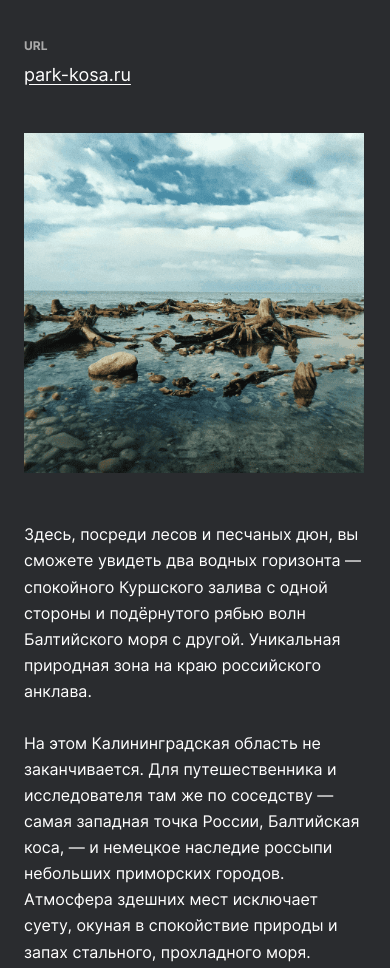
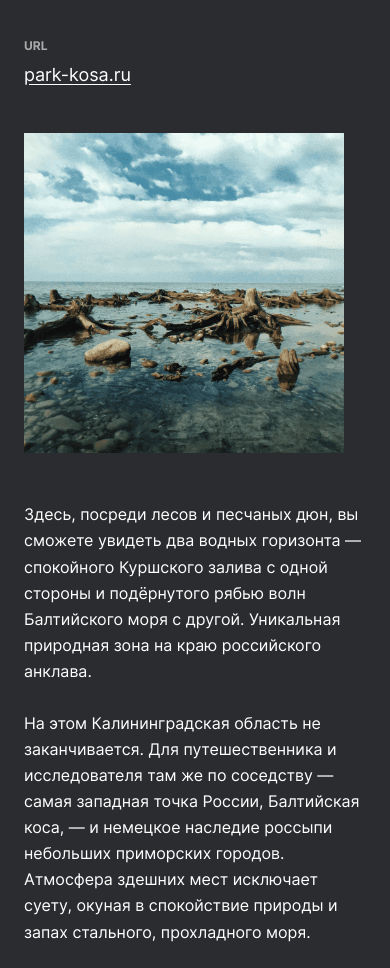
Before and after one commit to cherbot1/3rd-practice-YP-prev, a plain HTML site: page index.html in a window 390 px wide. Shown: the part 5040-6008 px from the top of the page. Drawn offline with Linux system fonts and the light colour scheme.

Commit message:
bug fix vol. 3

```diff
--- a/blocks/cover/__subtitle/cover__subtitle.css
+++ b/blocks/cover/__subtitle/cover__subtitle.css
@@ -5,7 +5,7 @@
     line-height: 1.2;
 }
 
-@media screen and (max-width: 320px) {
+@media screen and (max-width: 440px) {
     .cover__subtitle {
         max-width: 288px;
         font-size: 0.875rem;
--- a/blocks/cover/__title/cover__title.css
+++ b/blocks/cover/__title/cover__title.css
@@ -6,7 +6,7 @@
     line-height: 1.05;
 }
 
-@media screen and (max-width: 320px) {
+@media screen and (max-width: 440px) {
     .cover__title {
         max-width: 288px;
         font-size: 2rem;
--- a/blocks/place/__image/place__image.css
+++ b/blocks/place/__image/place__image.css
@@ -20,6 +20,12 @@
     }
 }
 
+@media screen and (max-width: 694px) {
+    .place__image {
+        max-width: 320px;
+    }
+}
+
 @media screen and (max-width: 320px) {
     .place__image {
         max-width: 100vw;
```
